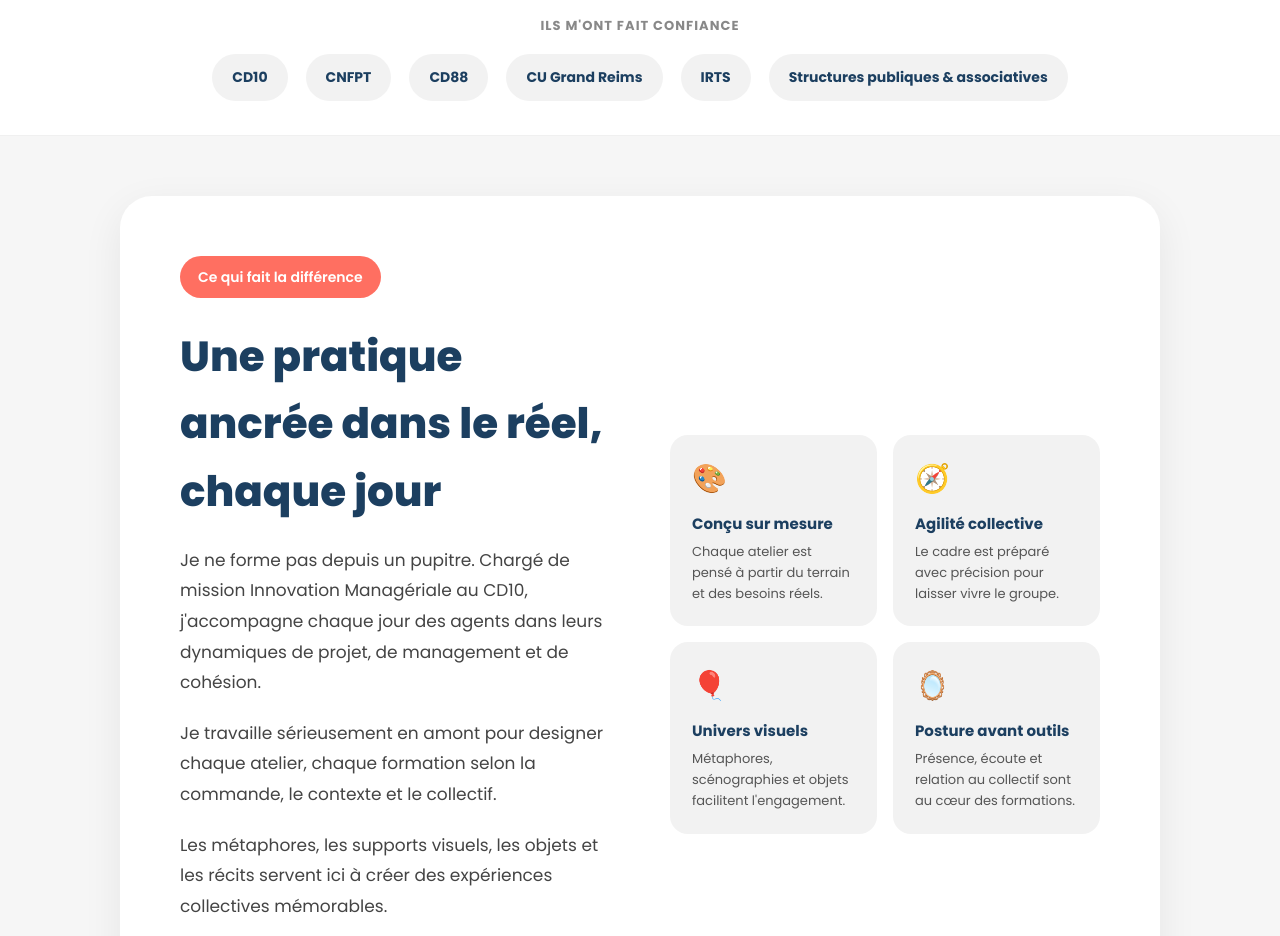
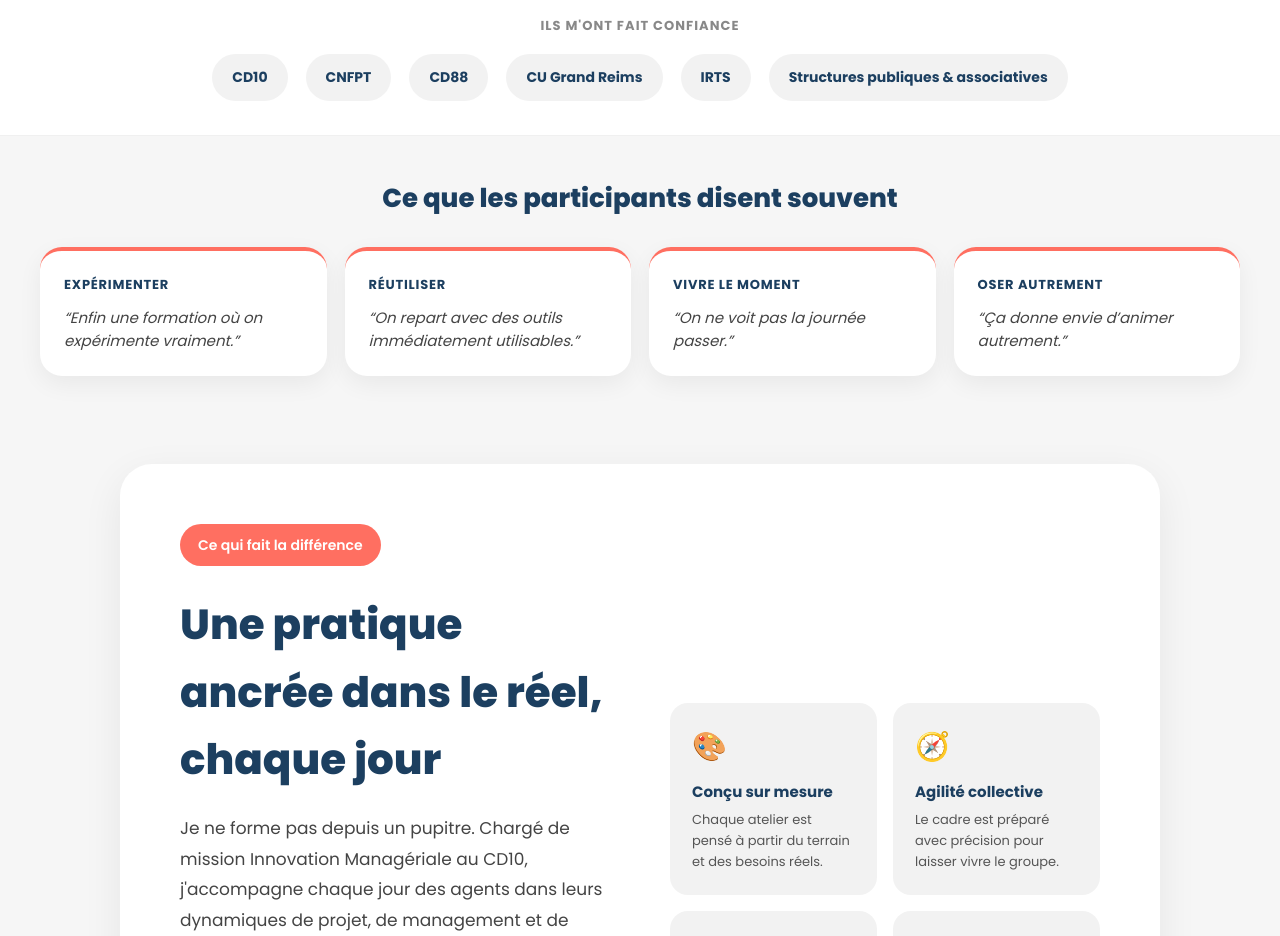
Before and after one commit to simart-arnaud-debug/simart-arnaud-debug.github.io, a plain HTML site: page index.html in a window 1280 px wide. Shown: the part 940-1876 px from the top of the page. Drawn offline with Linux system fonts and the light colour scheme.

Commit message:
Update index.html

```diff
--- a/index.html
+++ b/index.html
@@ -173,6 +173,53 @@
 .confiance-logos span:hover {
   background:var(--jaune);
   transform:translateY(-2px);
+}
+
+/* MICRO VERBATIMS */
+.micro-verbatims {
+  background:#f6f6f6;
+  padding:42px 40px 28px;
+}
+
+.micro-verbatims-inner {
+  max-width:1200px;
+  margin:auto;
+}
+
+.micro-verbatims-title {
+  text-align:center;
+  color:var(--bleu);
+  font-size:26px;
+  font-weight:800;
+  margin-bottom:28px;
+}
+
+.micro-verbatims-grid {
+  display:grid;
+  grid-template-columns:repeat(4,1fr);
+  gap:18px;
+}
+
+.micro-verbatim {
+  background:white;
+  border-radius:22px;
+  padding:24px;
+  box-shadow:0 8px 24px rgba(0,0,0,0.06);
+  border-top:4px solid var(--corail);
+  font-size:15px;
+  color:#444;
+  line-height:1.55;
+  font-style:italic;
+}
+
+.micro-verbatim strong {
+  display:block;
+  color:var(--bleu);
+  font-style:normal;
+  font-size:13px;
+  text-transform:uppercase;
+  letter-spacing:0.06em;
+  margin-bottom:10px;
 }
 
 /* PRATICIEN */
@@ -443,6 +490,14 @@
     padding:10px 16px;
   }
 
+  .micro-verbatims {
+    padding:36px 20px 24px;
+  }
+
+  .micro-verbatims-grid {
+    grid-template-columns:1fr 1fr;
+  }
+
   .praticien {
     margin:0 20px;
     padding:35px 25px;
@@ -471,6 +526,10 @@
 }
 
 @media(max-width:520px) {
+
+  .micro-verbatims-grid {
+    grid-template-columns:1fr;
+  }
 
   .home-gallery {
     grid-template-columns:1fr;
@@ -587,6 +646,34 @@
       <span>CU Grand Reims</span>
       <span>IRTS</span>
       <span>Structures publiques & associatives</span>
+    </div>
+  </div>
+</section>
+
+<section class="micro-verbatims">
+  <div class="micro-verbatims-inner">
+    <h2 class="micro-verbatims-title">Ce que les participants disent souvent</h2>
+
+    <div class="micro-verbatims-grid">
+      <div class="micro-verbatim">
+        <strong>Expérimenter</strong>
+        “Enfin une formation où on expérimente vraiment.”
+      </div>
+
+      <div class="micro-verbatim">
+        <strong>Réutiliser</strong>
+        “On repart avec des outils immédiatement utilisables.”
+      </div>
+
+      <div class="micro-verbatim">
+        <strong>Vivre le moment</strong>
+        “On ne voit pas la journée passer.”
+      </div>
+
+      <div class="micro-verbatim">
+        <strong>Oser autrement</strong>
+        “Ça donne envie d’animer autrement.”
+      </div>
     </div>
   </div>
 </section>
```
